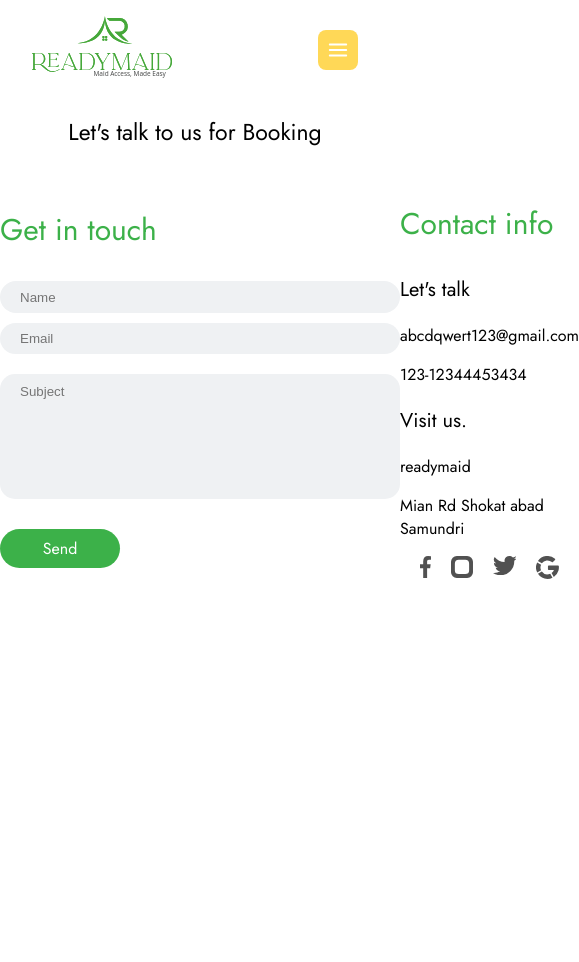
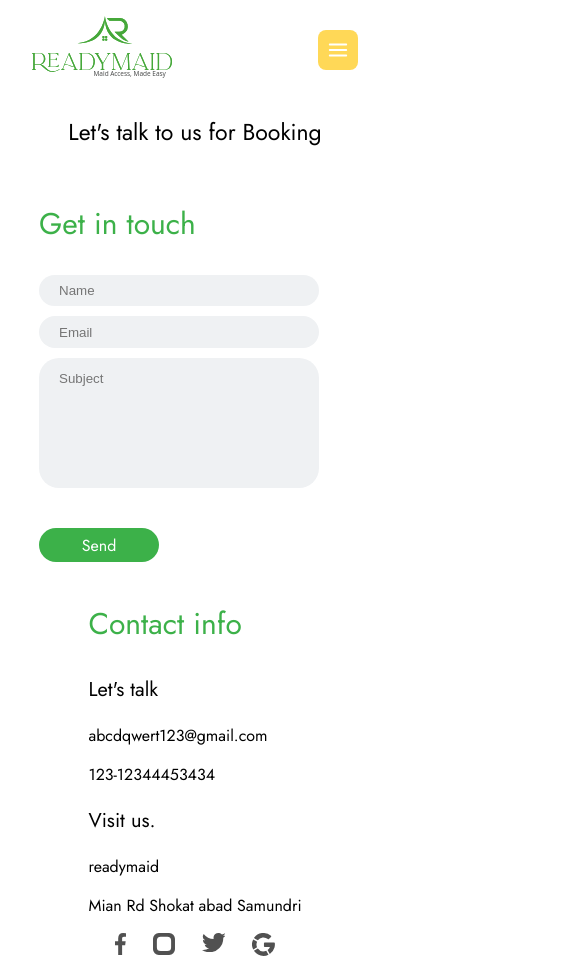
Before and after one commit to MehfoozurRehman/readymaid-web, a React (Vite) app: page / in a window 390 px wide. Shown: the whole page, 579 px wide, since content can reach past the window. Before the commit the page ends 844 px from the top, so only its background shows below. Built offline with nearby package versions, Linux system fonts and the light colour scheme.

Commit message:
readymaid
ready maid

```diff
--- a/src/App.jsx
+++ b/src/App.jsx
@@ -15,6 +15,7 @@
       <br />
 
      <h3 className="Head_title">Let's talk to us for Booking</h3>
+
 
 
      <div className="main_container">
@@ -79,10 +80,11 @@
 
 
 
+     </div>
 
-     </div>
     </>
 
 
   );
+
 }
--- a/src/App.scss
+++ b/src/App.scss
@@ -8,6 +8,7 @@
 body {
   margin: 0;
   padding: 0;
+  overflow-x: hidden;
   font-family: "Jost", sans-serif;
 }
 .header {
@@ -376,6 +377,7 @@
 
 
 
+
 // my work
 
 .Head_title{
@@ -417,6 +419,7 @@
 }
 .left_container_title{
   height: 400px;
+  width: 400px;
   color: #3CB149;
   font-size: 30px;
   cursor: default;
@@ -425,9 +428,10 @@
   padding-left: 20px;
   padding-bottom: 100px;
   padding-top: 10px;
-  border-radius: 15px;
+  border-radius: 20px;
   background-color: #EFF1F3;
   border: none;
+  outline: none;
 }
 .left_container_button{
 text-decoration: none;
@@ -446,17 +450,341 @@
   border-radius: 20px;
   margin-bottom: 20px;
   width: 400px;
-  height: 300px;
+  height: 400px;
   padding-left: 20px;
   background-color: #EFF1F3;
   border: none;
+  outline: none;
 }
 .left_container_input{
   border-radius: 20px;
   margin-bottom: 10px;
   width: 400px;
-  height: 300px;
+  height: 400px;
   padding-left: 20px;
   background-color: #EFF1F3;
   border: none;
+  outline: none;
 }
+
+@media(max-width:720px){
+  .main_container{
+    flex-direction: column;
+  }
+
+
+
+}
+@media(max-width:460px){
+
+  .main_container_left{
+    justify-content: center;
+   width: 80%;
+
+
+  }
+  .left_container_input {
+    border-radius: 20px;
+    margin-bottom: 10px;
+    width: 350px;
+    height: 350px;
+    padding-left: 20px;
+
+    justify-content: center;
+
+  }
+  .left_container_second_input{
+    border-radius: 20px;
+    margin-bottom: 10px;
+    width: 350px;
+    height: 350px;
+    padding-left: 20px;
+
+  }
+  .left_container_third_input{
+    border-radius: 20px;
+    margin-bottom: 10px;
+    width: 350px;
+    height: 350px;
+    padding-left: 20px;
+
+  }
+
+}
+@media(max-width:440px){
+  .left_container_input {
+    border-radius: 20px;
+    margin-bottom: 10px;
+    width: 320px;
+    height: 350px;
+    padding-left: 20px;
+
+    justify-content: center;
+
+  }
+  .left_container_second_input{
+    border-radius: 20px;
+    margin-bottom: 10px;
+    width: 320px;
+    height: 350px;
+    padding-left: 20px;
+
+  }
+  .left_container_third_input{
+    border-radius: 20px;
+    margin-bottom: 10px;
+    width: 320px;
+    height: 350px;
+    padding-left: 20px;
+
+  }
+
+
+}
+@media(max-width:400px){
+  .left_container_input {
+    border-radius: 20px;
+    margin-bottom: 10px;
+    width: 280px;
+    height: 350px;
+    padding-left: 20px;
+
+    justify-content: center;
+
+  }
+  .left_container_second_input{
+    border-radius: 20px;
+    margin-bottom: 10px;
+    width: 280px;
+    height: 350px;
+    padding-left: 20px;
+
+  }
+  .left_container_third_input{
+    border-radius: 20px;
+    margin-bottom: 10px;
+    width: 280px;
+    height: 350px;
+    padding-left: 20px;
+
+  }
+
+}
+@media(max-width:360px){
+  .left_container_input {
+    border-radius: 20px;
+    margin-bottom: 10px;
+    width: 250px;
+    height: 350px;
+    padding-left: 20px;
+
+    justify-content: center;
+
+  }
+  .left_container_second_input{
+    border-radius: 20px;
+    margin-bottom: 10px;
+    width: 250px;
+    height: 350px;
+    padding-left: 20px;
+
+  }
+  .left_container_third_input{
+    border-radius: 20px;
+    margin-bottom: 10px;
+    width: 250px;
+    height: 350px;
+    padding-left: 20px;
+
+  }
+
+}
+@media(max-width:360px){
+  .left_container_input {
+    border-radius: 20px;
+    margin-bottom: 10px;
+    width: 230px;
+    height: 350px;
+    padding-left: 20px;
+
+    justify-content: center;
+
+  }
+  .left_container_second_input{
+    border-radius: 20px;
+    margin-bottom: 10px;
+    width: 230px;
+    height: 350px;
+    padding-left: 20px;
+
+  }
+  .left_container_third_input{
+    border-radius: 20px;
+    margin-bottom: 10px;
+    width: 230px;
+    height: 350px;
+    padding-left: 20px;
+
+  }
+
+}
+@media(max-width:360px){
+  .left_container_input {
+    border-radius: 20px;
+    margin-bottom: 10px;
+    width: 260px;
+    height: 350px;
+    padding-left: 20px;
+
+
+    justify-content: center;
+
+  }
+  .left_container_second_input{
+    border-radius: 20px;
+    margin-bottom: 10px;
+    width: 260px;
+    height: 350px;
+    padding-left: 20px;
+
+  }
+  .left_container_third_input{
+    border-radius: 20px;
+    margin-bottom: 10px;
+    width: 250px;
+    height: 350px;
+    padding-left: 20px;
+
+  }
+
+}
+@media(max-width:330px){
+  .left_container_input {
+    border-radius: 20px;
+    margin-bottom: 10px;
+    width: 230px;
+    height: 350px;
+    padding-left: 20px;
+
+
+    justify-content: center;
+
+  }
+  .left_container_second_input{
+    border-radius: 20px;
+    margin-bottom: 10px;
+    width: 230px;
+    height: 350px;
+    padding-left: 20px;
+
+  }
+  .left_container_third_input{
+    border-radius: 20px;
+    margin-bottom: 10px;
+    width: 230px;
+    height: 350px;
+    padding-left: 20px;
+
+  }
+
+}
+@media(max-width:330px){
+  .left_container_input {
+    border-radius: 20px;
+    margin-bottom: 10px;
+    width: 210px;
+    height: 350px;
+    padding-left: 20px;
+
+
+    justify-content: center;
+
+  }
+  .left_container_second_input{
+    border-radius: 20px;
+    margin-bottom: 10px;
+    width: 210px;
+    height: 350px;
+    padding-left: 20px;
+
+  }
+  .left_container_third_input{
+    border-radius: 20px;
+    margin-bottom: 10px;
+    width: 210px;
+    height: 350px;
+    padding-left: 20px;
+
+  }
+
+}
+@media(max-width:330px){
+  .left_container_input {
+    border-radius: 20px;
+    margin-bottom: 10px;
+    width: 190px;
+    height: 350px;
+    padding-left: 20px;
+
+
+    justify-content: center;
+
+  }
+  .left_container_second_input{
+    border-radius: 20px;
+    margin-bottom: 10px;
+    width: 190px;
+    height: 350px;
+    padding-left: 20px;
+
+  }
+  .left_container_third_input{
+    border-radius: 20px;
+    margin-bottom: 10px;
+    width: 190px;
+    height: 350px;
+    padding-left: 20px;
+
+  }
+
+}
+
+@media(max-width:300px){
+  .Head_title{
+    display: flex;
+    justify-content: center;
+    font-size: 18px;
+    font-weight: 400;
+  }
+
+}
+@media(max-width:250px){
+  .left_container_input {
+    border-radius: 20px;
+    margin-bottom: 10px;
+    width: 170px;
+    height: 350px;
+    padding-left: 20px;
+
+
+    justify-content: center;
+
+  }
+  .left_container_second_input{
+    border-radius: 20px;
+    margin-bottom: 10px;
+    width: 170px;
+    height: 350px;
+    padding-left: 20px;
+
+  }
+  .left_container_third_input{
+    border-radius: 20px;
+    margin-bottom: 10px;
+    width: 170px;
+    height: 350px;
+    padding-left: 20px;
+
+  }
+
+}
```
